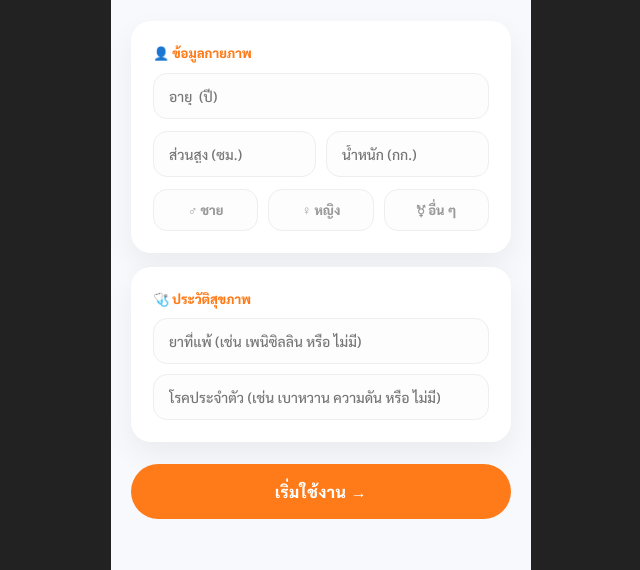
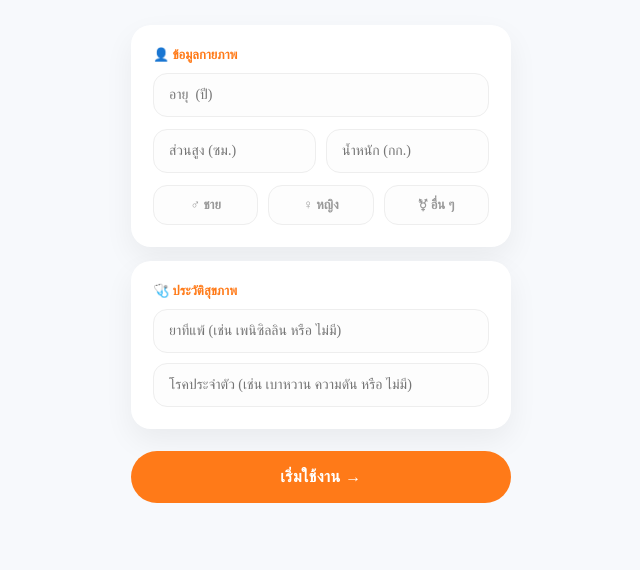
Before and after one commit to Saveking2009/GINYARAIDEE, a plain HTML site: page index.html in a window 1280 px wide. Shown: the part 230-800 px from the top of the page, without its empty margins (319-959 px from the left). Drawn offline with Linux system fonts and the light colour scheme.

Commit message:
Add files via upload

```diff
--- a/index.html
+++ b/index.html
@@ -254,7 +254,7 @@ const DRUG_DB = [
 ];
 
 const DANGER_WORDS = ["แน่นหน้าอก","หายใจไม่ออก","ชัก","ปากเบี้ยว","แขนขาอ่อนแรง","เลือดไม่หยุด","สลบ"];
-const API_KEY = "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";
+const API_KEY = "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";
 
 let selectedGender = "";
 let isSending = false;
@@ -681,9 +681,14 @@ function toggleTheme() {
 }
 
 (function () {
-    if (localStorage.getItem('theme') === 'dark') {
+    const saved = localStorage.getItem('theme');
+    if (saved === 'dark') {
         document.body.classList.add('dark');
         document.getElementById('theme-btn').innerText = '☀️';
+    } else {
+        // ถ้าไม่มีค่าหรือเป็น light ให้ลบ dark ออก
+        document.body.classList.remove('dark');
+        document.getElementById('theme-btn').innerText = '🌙';
     }
 })();
 
--- a/style.css
+++ b/style.css
@@ -16,10 +16,8 @@
 
 * { box-sizing: border-box; margin: 0; padding: 0; -webkit-tap-highlight-color: transparent; }
 body {
-    font-family: "Sarabun", sans-serif;
-    background: #222;
-    color: var(--text-main); /* ใช้ตัวแปรที่สร้างใหม่ */
-    line-height: 1.5;
+    background: var(--bg-app);
+    color: var(--text-main);
 }
 
 /* ===== SPLASH ===== */
@@ -402,8 +400,8 @@ body.dark .reset-chat-bar span {
     color: #5a8ab0;
 }
 body.dark {
-    --card-bg: #1e293b;  /* แก้ให้ชัดเจนขึ้น */
-    --text-main: #f1f5f9;
+    --card-bg: #1e293b;
+    --text-main: #e2e8f0;
     --text-muted: #94a3b8;
 }
 
```
Also changed, not shown: manifest.json.
